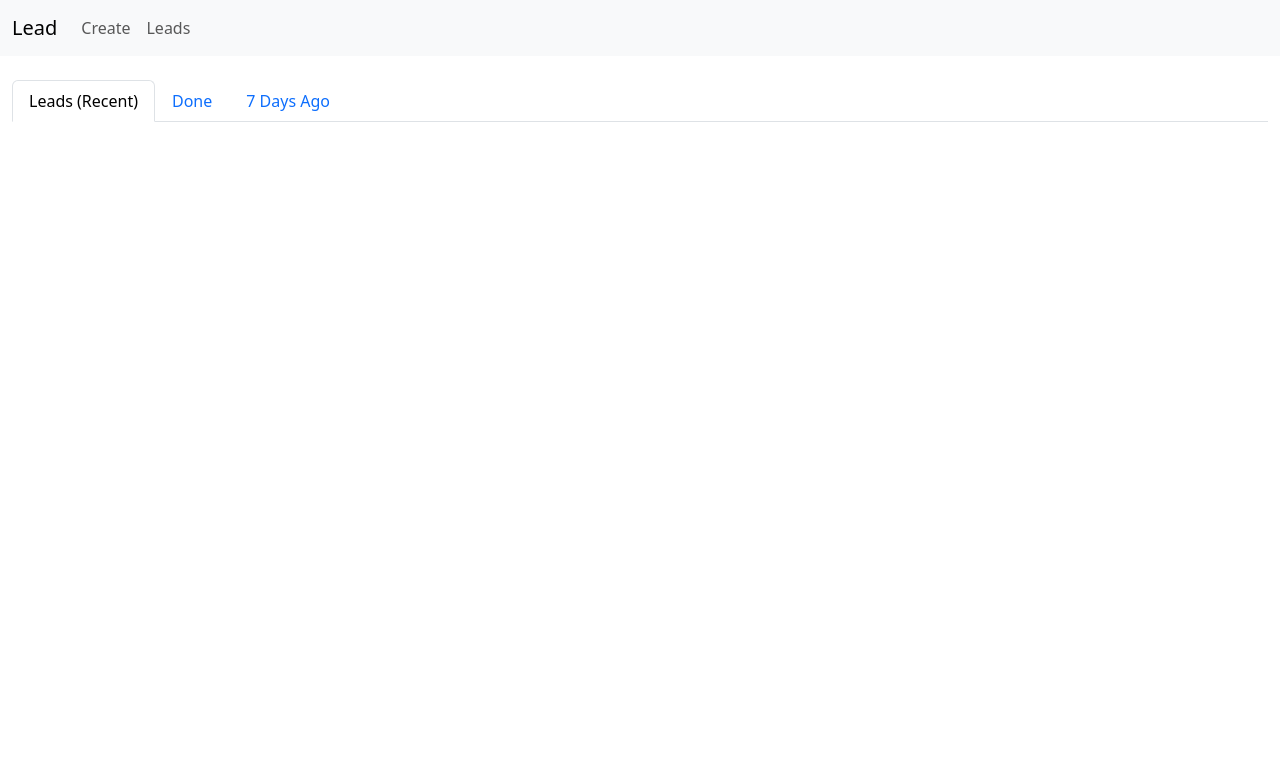
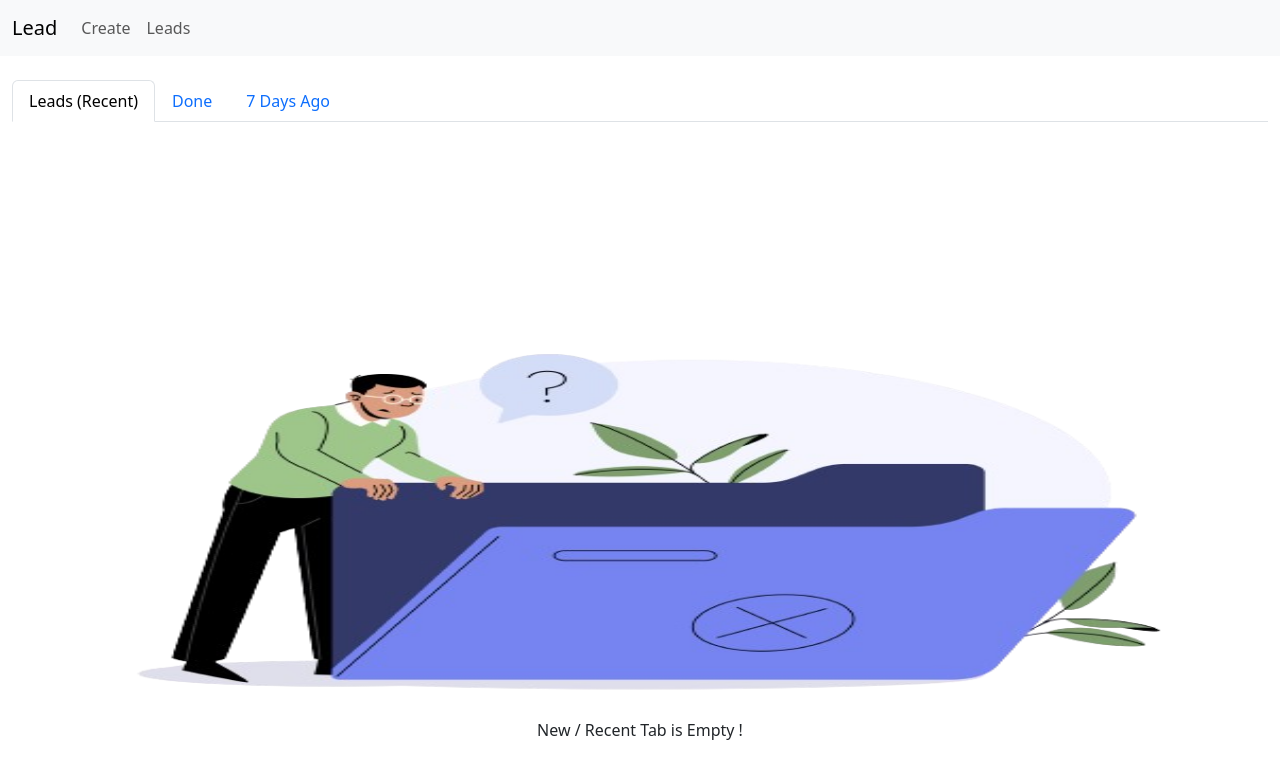
Before and after one commit to mujahed08/lead-app, a React app: page /leads in a window 1280 px wide. Shown: the top 778 px of the page. Built offline with nearby package versions, Linux system fonts and the light colour scheme; the HTML template or start-up script is replaced by a standard one.

Commit message:
showing empty tag msg

```diff
--- a/src/views/leads/index.tsx
+++ b/src/views/leads/index.tsx
@@ -1,5 +1,6 @@
 import { useState, useEffect } from "react";
 import { Link } from "react-router-dom";
+import NotFound from "../../assets/notfound.png";
 import { getLeads, justStatusUpdate } from "../../api/lead";
 
 export default () => {
@@ -25,7 +26,15 @@ export default () => {
     }
     setLeads([]);
   }, [tab]);
-  console.log(leads);
+
+  let heading;
+  if (tab == 0) {
+    heading = "New / Recent Tab is Empty !";
+  } else if (tab == 1) {
+    heading = "Done Tab Data is Empty !";
+  } else if (tab == 2) {
+    heading = "7 Days Tab Data is Empty !";
+  }
 
   const doneHandler = async (lead: any) => {
     const response = await justStatusUpdate({ id: lead.id, _status: "Done" });
@@ -76,7 +85,20 @@ export default () => {
       </ul>
 
       <div className="py-2 d-flex flex-wrap" style={{ overflow: "auto" }}>
-        {leads.map((lead: any) => (
+        {leads.length == 0 ? (
+          <div
+            className="d-flex justify-content-center align-items-center flex-column"
+            style={{ height: "100vh", width: "100%" }}
+          >
+            <img
+              src={NotFound}
+              style={{ height: "50%", width: "100%" }}
+              alt="Not Found"
+            />
+            <div className="">{heading}</div>
+          </div>
+        ) : (
+          leads.map((lead: any) => (
             <>
               <div className="card col-11 col-lg-3 m-2 ">
                 <div className="card-body">
@@ -103,7 +125,7 @@ export default () => {
                       <span className="ms-2 text-primary">Retailer</span>
                     </label>
                     <p>
-                    <strong className=" ">
+                      <strong className="">
                         <span className="ms-1 ">{lead.retailer}</span>
                       </strong>
                     </p>
@@ -176,7 +198,8 @@ export default () => {
                 </div>
               </div>
             </>
-        ))}
+          ))
+        )}
       </div>
     </div>
   );
```
Also changed, not shown: src/assets/notfound.png (added). Lines whose indentation alone changed are shown as unchanged.
